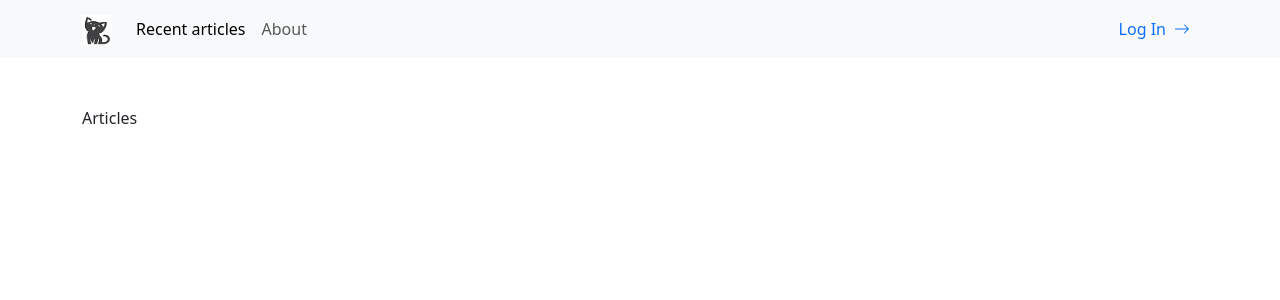
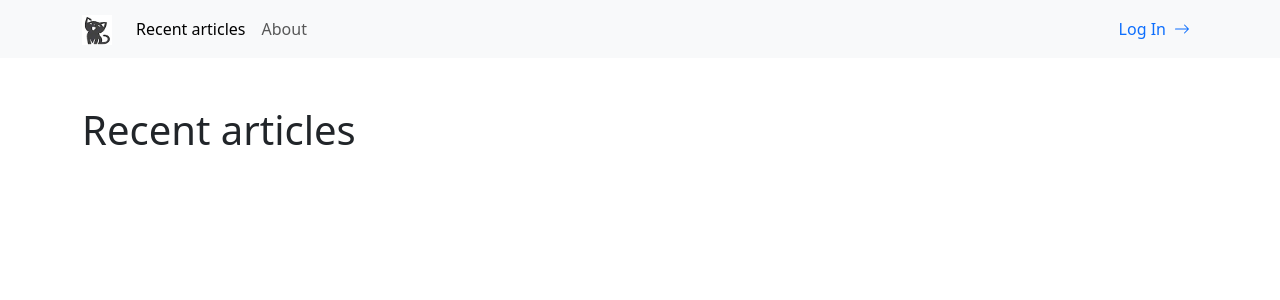
Before and after one commit to Happy99/cat-blog, a Next.js app: page /articles in a window 1280 px wide. Shown: the top 300 px of the page. Built offline with nearby package versions, Linux system fonts and the light colour scheme.

Commit message:
page heading

```diff
--- /dev/null
+++ b/src/components/PageHeading.tsx/PageHeading.tsx
@@ -0,0 +1,9 @@
+interface PageHeadingProps {
+  title: string
+}
+
+const PageHeading = ({ title }: PageHeadingProps) => {
+  return <h1>{title}</h1>
+}
+
+export default PageHeading
--- a/src/pages/articles/index.tsx
+++ b/src/pages/articles/index.tsx
@@ -1,5 +1,11 @@
+import PageHeading from '@/components/PageHeading.tsx/PageHeading'
+
 const Articles = () => {
-  return <div>Articles</div>
+  return (
+    <>
+      <PageHeading title="Recent articles" />
+    </>
+  )
 }
 
 export default Articles
```
